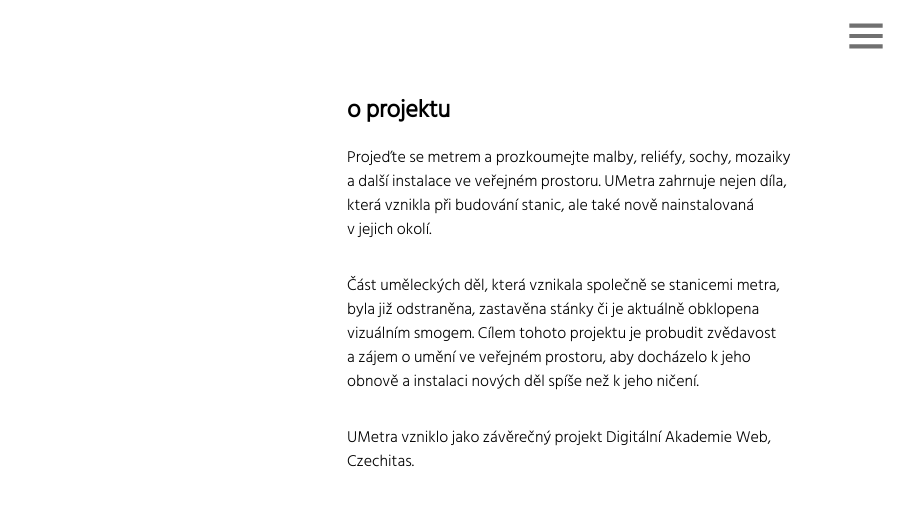
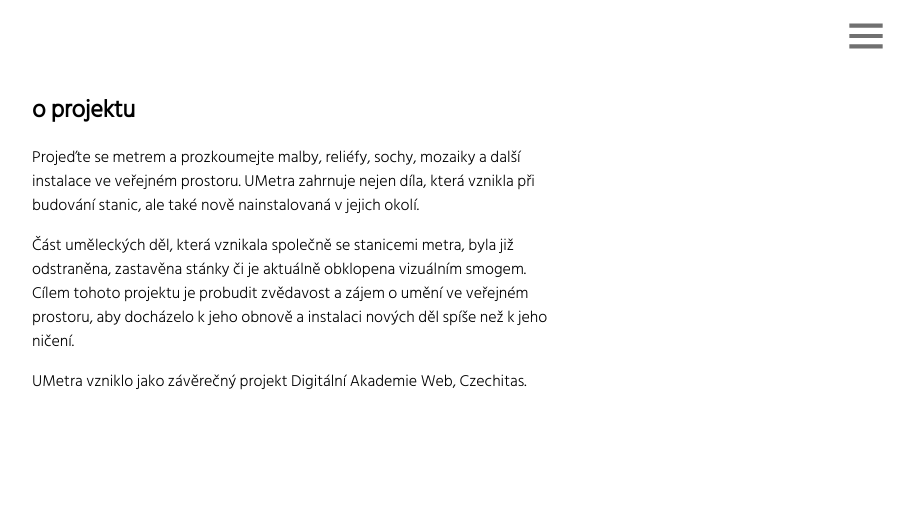
Before and after one commit to hrafil/UMetra_next.js, a Next.js app: page /about in a window 1280 px wide. Shown: the top 506 px of the page, without its empty margins (68-982 px from the left). Built offline with nearby package versions, Linux system fonts and the light colour scheme.

Commit message:
Uprava About

```diff
--- a/components/FooterArt.js
+++ b/components/FooterArt.js
@@ -11,7 +11,7 @@ export const FooterArt = ({ lines, station }) => {
       <ul>
         {index === 0 ? undefined : (
           <li className={styles.footer_left}>
-            <Link className="footer_a" href={`${mapStationIsFull[index - 1]}`}>
+            <Link href={`${mapStationIsFull[index - 1]}`}>
               Předchozí stanice
             </Link>
           </li>
--- a/components/Navbar.js
+++ b/components/Navbar.js
@@ -33,15 +33,6 @@ export const Navbar = () => {
         </li>
         <li className="nav_first">
           <Link href="/search">Vyhledat</Link>
-          <BiSearch
-            style={{
-              width: '2em',
-              height: '2em',
-              position: 'absolute',
-              right: '27%',
-              top: '0',
-            }}
-          />
         </li>
         <li>
           <Link href="/stations">Stanice</Link>
--- a/pages/about.js
+++ b/pages/about.js
@@ -4,23 +4,26 @@ const About = () => {
   return (
     <div className={styles.container}>
       <h2 className={styles.title}>o projektu</h2>
-      <p className={styles.text}>
-        Projeďte se metrem a prozkoumejte malby, reliéfy, sochy, mozaiky a další
-        instalace ve veřejném prostoru. UMetra zahrnuje nejen díla, která
-        vznikla při budování stanic, ale také nově nainstalovaná v&nbsp;jejich
-        okolí.
+      <div className={styles.text_about}>
+        <p>
+          Projeďte se metrem a prozkoumejte malby, reliéfy, sochy, mozaiky a
+          další instalace ve veřejném prostoru. UMetra zahrnuje nejen díla,
+          která vznikla při budování stanic, ale také nově nainstalovaná
+          v&nbsp;jejich okolí.
         </p>
 
-      <p className={styles.text}>
+        <p>
           Část uměleckých děl, která vznikala společně se stanicemi metra, byla
           již odstraněna, zastavěna stánky či je aktuálně obklopena vizuálním
           smogem. Cílem tohoto projektu je probudit zvědavost a&nbsp;zájem
           o&nbsp;umění ve veřejném prostoru, aby docházelo k jeho obnově
           a&nbsp;instalaci nových děl spíše než k jeho ničení.
         </p>
-      <p className={styles.text}>
-        UMetra vzniklo jako závěrečný projekt Digitální Akademie Web, Czechitas.
+        <p>
+          UMetra vzniklo jako závěrečný projekt Digitální Akademie Web,
+          Czechitas.
         </p>
+      </div>
     </div>
   );
 };
--- a/pages/contact.js
+++ b/pages/contact.js
@@ -3,13 +3,14 @@ import Link from 'next/link';
 
 const Contact = () => {
   return (
+    <div className={styles.container_border}>
       <div className={styles.container}>
         <h2 className={styles.title}>kontakt</h2>
         <div className={styles.text}>
           <p>
             Chybí nám ve stanici nějaké dílo, které dennodenně potkáváte? Máte
-          nápad, jak můžeme naše stránky vylepšit? Nebo se vám prostě jen líbí?
-          Dejte nám vědět!
+            nápad, jak můžeme naše stránky vylepšit? Nebo se vám prostě jen
+            líbí? Dejte nám vědět!
           </p>
           <div>
             <p>
@@ -33,6 +34,7 @@ const Contact = () => {
           </div>
         </div>
       </div>
+    </div>
   );
 };
 
--- a/styles/About.module.css
+++ b/styles/About.module.css
@@ -1,4 +1,13 @@
 /* About */
+
+/* .container_border {
+  border: 5px solid #ff2632;
+  width: 100vw;
+  height: 100vh;
+  position: fixed;
+  left: 0;
+  top: 0;
+} */
 
 .container {
   padding: 60px 30px 0 30px;
@@ -6,8 +15,12 @@
   display: flex;
   flex-direction: column;
   flex-wrap: wrap;
-  /* width: 100vw; */
-  /* height: 100vh; */
+  border: 5px solid #ff2632;
+  position: absolute;
+  left: 0;
+  top: 0;
+  width: 100vw;
+  height: 100vh;
 }
 
 .title {
@@ -20,12 +33,17 @@
   font-size: 16px;
 }
 
+.text_about {
+  font-size: 13px;
+}
+
 .contact {
   margin-top: 0;
 }
 
 @media (min-width: 375px) {
-  .text {
+  .text,
+  .text_about {
     font-size: 16px;
   }
 }
@@ -36,8 +54,10 @@
     height: 80vh;
     padding: 70px 100px 70px 100px;
     margin: 0 auto;
+    border: none;
   }
-  .text {
+  .text,
+  .text_about {
     font-size: 16px;
     line-height: 1.5;
   }
--- a/styles/globals.css
+++ b/styles/globals.css
@@ -275,6 +275,10 @@ img {
   top: 20%;
 }
 
+.popup-arrow {
+  color: transparent;
+}
+
 .popup-overlay {
   background: rgba(0, 0, 0, 0.5);
 }
@@ -404,6 +408,12 @@ img {
     height: 1em;
     right: 50px;
     margin-top: 0.2em;
+  }
+  .img_popup {
+    display: none;
+  }
+  .popup-overlay {
+    background: none;
   }
 }
 
@@ -569,8 +579,17 @@ img {
 
 .nav_first {
   margin-top: 10rem;
-  position: relative;
+  /* position: relative;
+  display: inline-block; */
 }
+
+/* .nav_first img {
+  width: 1.5em;
+  height: 1.5em;
+  border: none;
+  margin-left: 10px;
+  position: absolute;
+} */
 
 .nav_logo {
   position: absolute;
```
Also changed, not shown: styles/FooterArt.module.css (+14 -0 lines), public/iconmonstr-magnifier-2.svg (added). Lines whose indentation alone changed are shown as unchanged.
